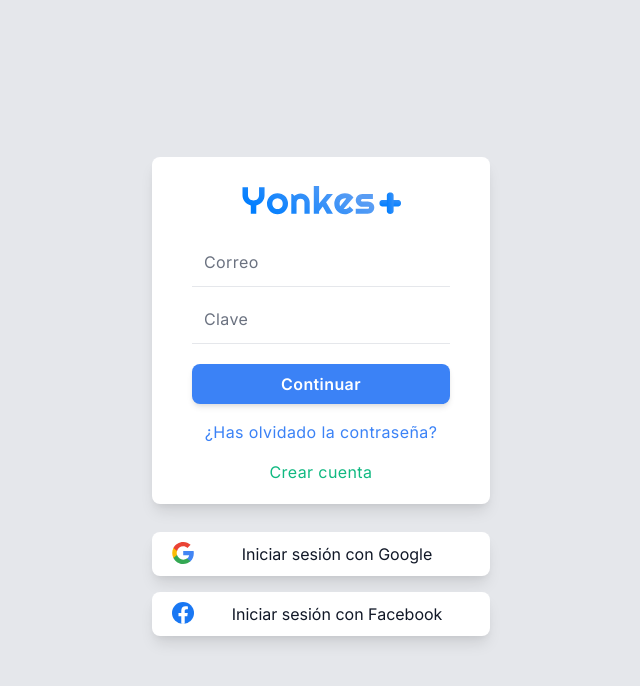
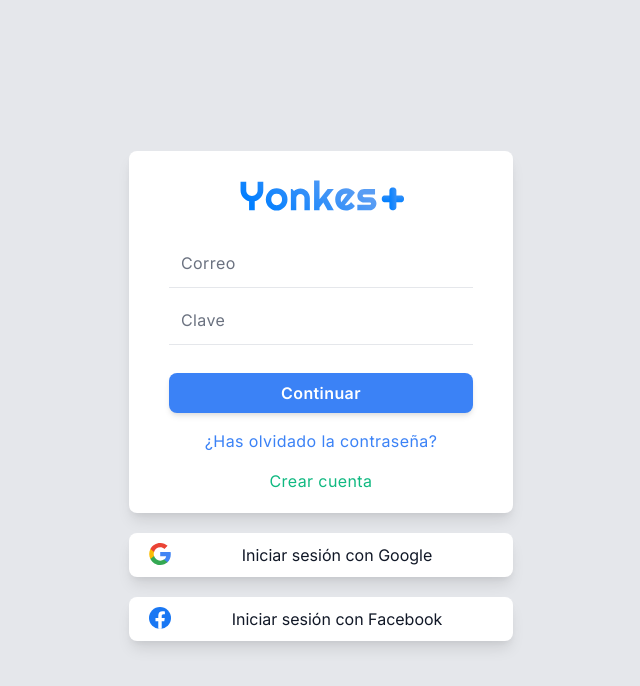
Before and after one commit to 3Omar3/yonkesPlus, a Next.js app: page /login in a window 1280 px wide. Shown: the top 686 px of the page, without its empty margins (319-959 px from the left). Built offline with nearby package versions, Linux system fonts and the light colour scheme.

Commit message:
final design for screens >= md

```diff
--- a/package.json
+++ b/package.json
@@ -20,8 +20,8 @@
   "homepage": "https://github.com/3Omar3/yonkesPlus#readme",
   "dependencies": {
     "autoprefixer": "^10.2.4",
-    "next": "^10.0.6",
-    "postcss": "^8.2.4",
+    "next": "^10.0.7",
+    "postcss": "^8.2.6",
     "react": "^17.0.1",
     "react-dom": "^17.0.1",
     "sass": "^1.32.7",
--- a/pages/_app.js
+++ b/pages/_app.js
@@ -1,7 +1,15 @@
 import "../styles/global.css";
+import Head from "next/head";
 
 function MyApp({ Component, pageProps }) {
-  return <Component {...pageProps} />;
+  return (
+    <>
+      <Head>
+        <link rel="shortcut icon" href="/logo_white.svg" />
+      </Head>
+      <Component {...pageProps} />
+    </>
+  );
 }
 
 export default MyApp;
--- a/pages/index.js
+++ b/pages/index.js
@@ -7,10 +7,10 @@ const Index = () => {
   const [open, setOpen] = useState(false); // navbar
 
   return (
+    <>
       <div>
         <Head>
           <title>YonkesPlus - Inicio</title>
-        <link rel="shortcut icon" href="/logo_white.svg" />
         </Head>
         <div className="relative">
           <div className="relative pt-6 px-4 sm:px-6 lg:px-8">
@@ -22,7 +22,12 @@ const Index = () => {
                 <div className="flex items-center justify-between w-full md:w-auto">
                   <Link href="/">
                     <a>
-                    <Image src="/logo.svg" height={47} width={160} alt="logo" />
+                      <Image
+                        src="/logo.svg"
+                        height={47}
+                        width={160}
+                        alt="logo"
+                      />
                     </a>
                   </Link>
                   <div className="-mr-2 flex items-center md:hidden">
@@ -177,6 +182,12 @@ const Index = () => {
           </main>
         </div>
       </div>
+      <style global jsx>{`
+        body {
+          background: white;
+        }
+      `}</style>
+    </>
   );
 };
 
--- a/pages/login.js
+++ b/pages/login.js
@@ -9,15 +9,15 @@ const Login = () => {
       <Head>
         <title>YonkesPlus - Login</title>
       </Head>
-      <main className="h-screen flex justify-center items-center tracking-wide bg-gray-200">
-        <div className="flex flex-col max-w-xl">
-          <div className="flex flex-col rounded-lg bg-white shadow-lg p-5 px-10 m-auto mb-5">
+      <main className="h-screen flex justify-center items-center tracking-wide  bg-gray-200">
+        <div className="flex-1 max-w-sm m-10">
+          <div className="flex flex-col rounded-lg bg-white shadow-lg p-5 px-10 mb-5">
             <Link href="/">
               <a className="w-max self-center">
-                <Image src="/logo.svg" height={47} width={160} alt="logo" />
+                <Image src="/logo.svg" height={50} width={165} alt="logo" />
               </a>
             </Link>
-            <div className="flex flex-col my-4 mt-1">
+            <div className="flex flex-col my-4 mt-2">
               <input
                 type="email"
                 placeholder="Correo"
@@ -31,18 +31,18 @@ const Login = () => {
             </div>
             <button
               type="submit"
-              className="focus:outline-none text-white font-semibold rounded-lg bg-blue-500 shadow-md hover:bg-blue-600 tracking-wide p-1.5 sm:p-2"
+              className="focus:outline-none mt-2 text-white font-semibold rounded-lg bg-blue-500 shadow-md hover:bg-blue-600 tracking-wide p-1.5 sm:p-2"
             >
               Continuar
             </button>
-            <span className="text-blue-500 my-4 text-center">
+            <span className="text-blue-500 my-4 text-center hover:text-blue-700 cursor-pointer">
               ¿Has olvidado la contraseña?
             </span>
             <Link href="/register" className="my-8">
               <a className="text-green-500 text-center">Crear cuenta</a>
             </Link>
           </div>
-          <button className="flex items-baseline focus:outline-none hover:bg-gray-100 rounded-lg bg-white shadow-lg p-2.5 my-2 pl-5">
+          <button className="flex w-full items-baseline focus:outline-none hover:bg-gray-100 rounded-lg bg-white shadow-lg p-2.5 my-5 pl-5">
             <Image
               src="/google-icon.svg"
               height={22}
@@ -53,7 +53,7 @@ const Login = () => {
               Iniciar sesión con Google
             </span>
           </button>
-          <button className="flex items-baseline focus:outline-none hover:bg-gray-100 rounded-lg bg-white shadow-lg p-2.5 my-2 pl-5">
+          <button className="flex w-full items-baseline focus:outline-none hover:bg-gray-100 rounded-lg bg-white shadow-lg p-2.5 my-2 pl-5">
             <Image
               src="/facebook-icon.svg"
               height={22}
@@ -66,6 +66,11 @@ const Login = () => {
           </button>
         </div>
       </main>
+      <style global jsx>{`
+        body {
+          background: #e5e7eb;
+        }
+      `}</style>
     </>
   );
 };
--- a/pages/register.js
+++ b/pages/register.js
@@ -11,20 +11,22 @@ const Register = () => {
       <Head>
         <title>YonkesPlus - Register</title>
       </Head>
-      <main className="h-screen flex justify-center items-center tracking-wide  bg-gray-200">
-        <div className="flex flex-col ">
+      <main className="h-screen flex justify-center items-center tracking-wide">
+        <div className="flex flex-col m-10">
           <Link href="#">
             <a className="text-sm text-blue-500 mb-5 self-end hover:text-blue-700">
               Crear una cuenta de empresa {">"}
             </a>
           </Link>
           <div className="rounded-lg bg-white shadow-lg p-10 max-w-xl pb-8 pt-6">
-            <Link href="/">
-              <a className="w-max self-center mb-2">
-                <Image src="/logo.svg" height={47} width={160} alt="logo" />
-              </a>
-            </Link>
-            <div className="flex flex-col md:flex-row mt-3 md:space-x-8">
+            <div className="text-center md:text-left">
+              <Link href="/">
+                <a className="flex-1 w-max self-center mb-2">
+                  <Image src="/logo.svg" height={50} width={165} alt="logo" />
+                </a>
+              </Link>
+            </div>
+            <div className="flex flex-col md:flex-row mt-5 md:space-x-8">
               <div className="mb-5 md:mb-0">
                 <label className="flex text-gray-500 p-1">Nombre</label>
                 <input
@@ -88,6 +90,11 @@ const Register = () => {
           </div>
         </div>
       </main>
+      <style global jsx>{`
+        body {
+          background: #e5e7eb;
+        }
+      `}</style>
     </>
   );
 };
```
Also changed, not shown: pages/registerBusiness.js (added), 1 other file (tests, documents, lock files or other folders). Lines whose indentation alone changed are shown as unchanged.
